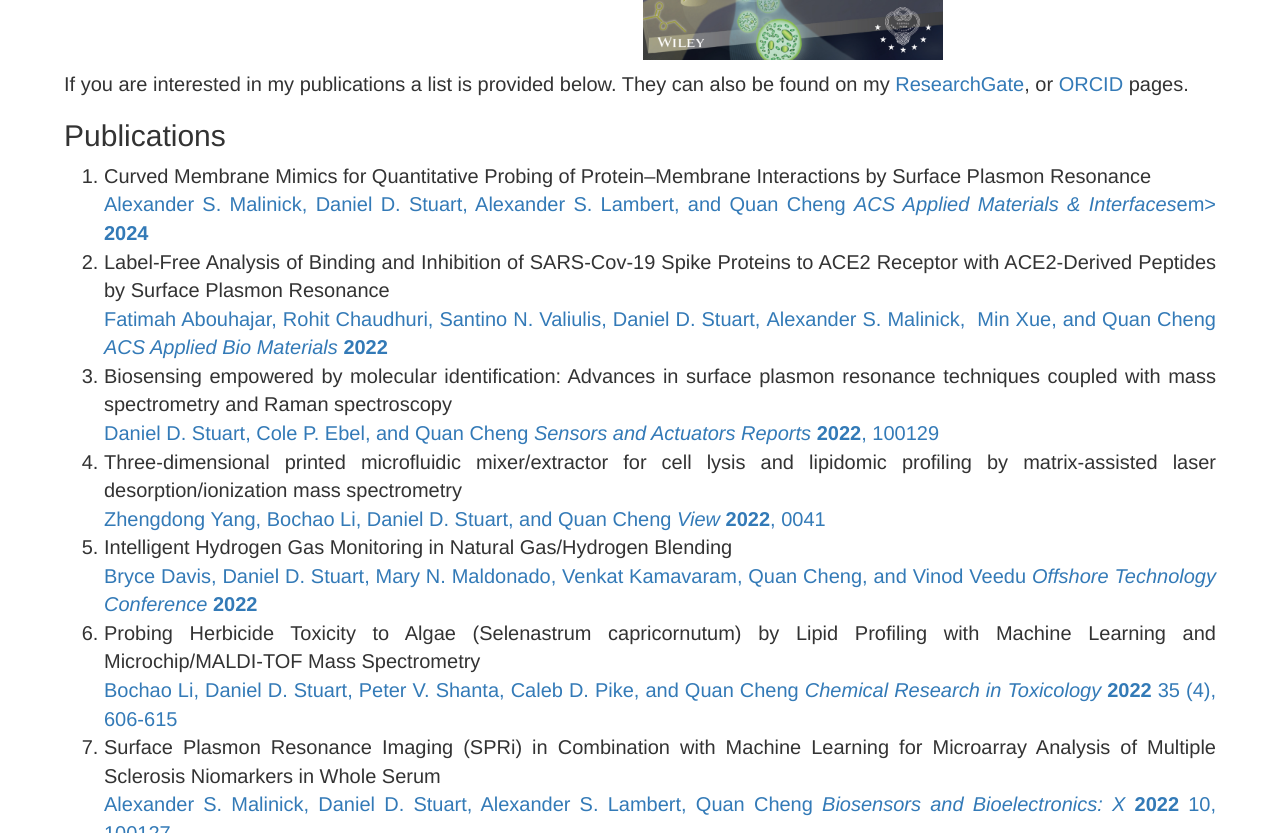
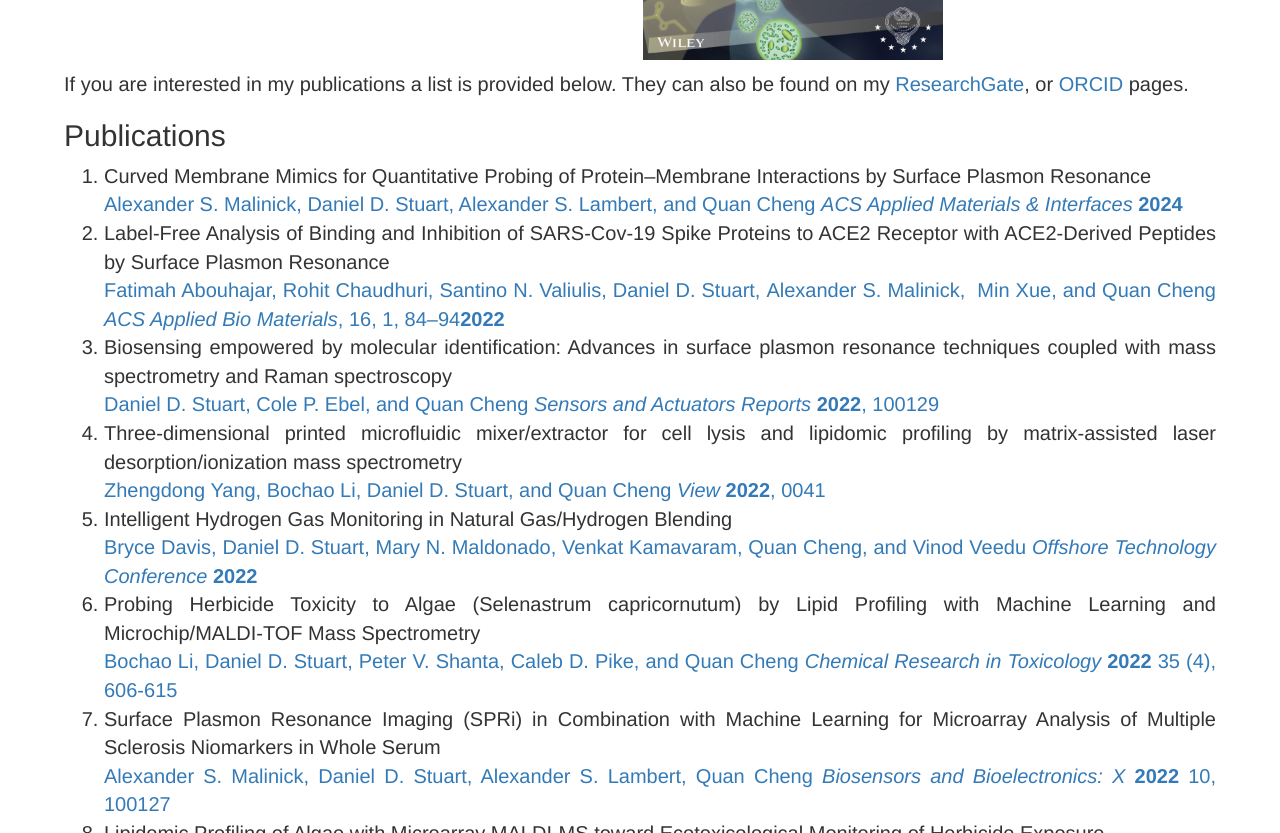
Before and after one commit to danieldstuart/danieldstuart.github.io, a Jekyll site: the page built from publications.markdown, in a window 1280 px wide and 900 px high, scrolled down 331 px, cut to the strip 67-900 px from the top of the window. Built offline with Jekyll 4.4.1, drawn with Linux system fonts in a browser that asks for light colours; nearby versions of some CDN libraries.

Commit message:
Update publications.markdown

```diff
--- a/publications.markdown
+++ b/publications.markdown
@@ -16,9 +16,9 @@ If you are interested in my publications a list is provided below. They can also
 ## Publications ##
 <div markdown="1" class="list">
 1. Curved Membrane Mimics for Quantitative Probing of Protein–Membrane Interactions by Surface Plasmon Resonance <br>
-[Alexander S. Malinick, Daniel D. Stuart, Alexander S. Lambert, and Quan Cheng <em> ACS Applied Materials & Interfaces</em>em> <strong>2024 </strong>](https://pubs.acs.org/doi/full/10.1021/acsami.3c12922)
+[Alexander S. Malinick, Daniel D. Stuart, Alexander S. Lambert, and Quan Cheng <em> ACS Applied Materials & Interfaces</em> <strong>2024 </strong>](https://pubs.acs.org/doi/full/10.1021/acsami.3c12922)
 2. Label-Free Analysis of Binding and Inhibition of SARS-Cov-19 Spike Proteins to ACE2 Receptor with ACE2-Derived Peptides by Surface Plasmon Resonance <br>
-[Fatimah Abouhajar, Rohit Chaudhuri, Santino N. Valiulis, Daniel D. Stuart, Alexander S. Malinick,  Min Xue, and Quan Cheng <em>ACS Applied Bio Materials</em> <strong>2022 </strong>](https://doi.org/10.1021/acsabm.2c00832)
+[Fatimah Abouhajar, Rohit Chaudhuri, Santino N. Valiulis, Daniel D. Stuart, Alexander S. Malinick,  Min Xue, and Quan Cheng <em>ACS Applied Bio Materials</em>, 16, 1, 84–94<strong>2022</strong>](https://doi.org/10.1021/acsabm.2c00832)
 3. Biosensing empowered by molecular identification: Advances in surface plasmon resonance techniques coupled with mass spectrometry and Raman spectroscopy <br>
 [Daniel D. Stuart, Cole P. Ebel, and Quan Cheng <em>Sensors and Actuators Reports</em> <strong>2022</strong>, 100129](https://doi.org/10.1016/j.snr.2022.100129)
 4. Three-dimensional printed microfluidic mixer/extractor for cell lysis and lipidomic profiling by matrix-assisted laser desorption/ionization mass spectrometry <br>
```
